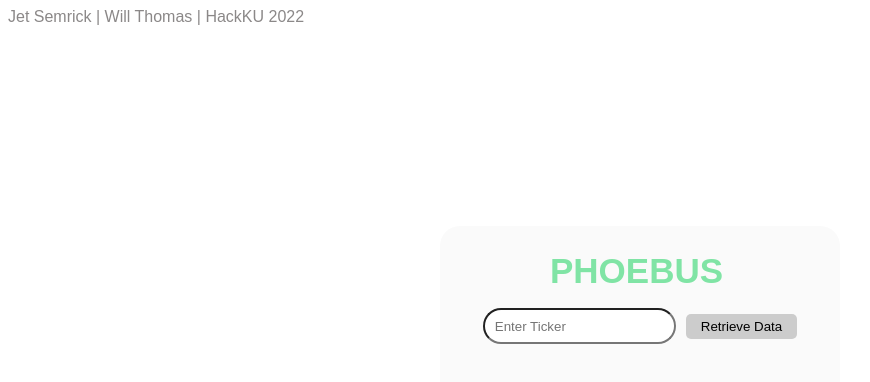
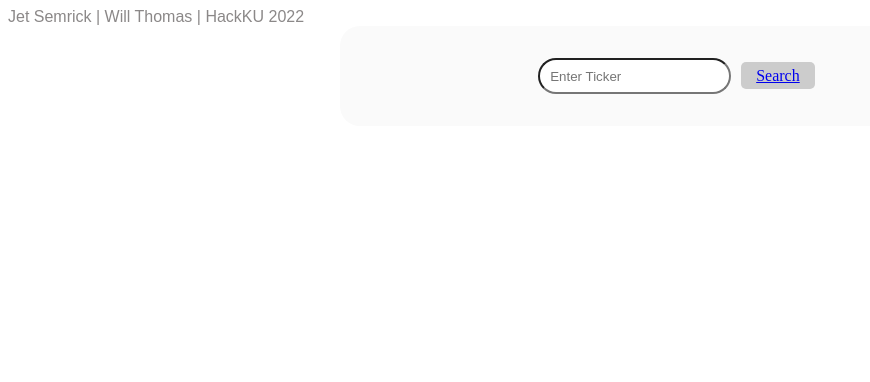
Before and after one commit to Durbatuluk1701/AlgoBackTester, a React (Create React App) app in the folder frontend/: page / in a window 1280 px wide. Shown: the top 382 px of the page, without its empty margins (0-870 px from the left). Built offline with nearby package versions, Linux system fonts and the light colour scheme.

Commit message:
Separating search

```diff
--- a/frontend/src/components/DisplayInfo/DisplayInfo.tsx
+++ b/frontend/src/components/DisplayInfo/DisplayInfo.tsx
@@ -1,3 +1,56 @@
+import { useEffect, useState } from "react";
+import { useSearchParams } from "react-router-dom";
+
+interface ApiData {
+    index: number;
+    date: number;
+    adj_close: number;
+    open: number;
+    close: number;
+    volume: number;
+    low: number;
+    high: number;
+}
+
 export const DisplayInfo = () => {
-    return (<>Hi</>)
+    let [searchParams, setSearchParams] = useSearchParams();
+    let [displayData, setDisplayData] = useState<Array<ApiData>>([]);
+
+    let ticker = searchParams.get("ticker");
+    let start = searchParams.get("start")
+    let end = searchParams.get("end")
+
+    useEffect(() => {
+        let abortController = new AbortController();
+
+        async function get_data() {
+            let searchStr = `http://127.0.0.1:5000/${ticker}/all` + ((start || end) ? `?` : "") + (start ? `start=${start}` : "") + ((start && end) ? `&end=${end}` : (end ? `end=${end}` : ""))
+            console.log(searchStr)
+            let response = await fetch(searchStr, {
+                signal: abortController.signal,
+            });
+            if (!abortController.signal.aborted) {
+                let data = await response.json();
+                setDisplayData(JSON.parse(data));
+            }
+        }
+
+        get_data();
+
+        return () => {
+            abortController.abort();
+        };
+    }, [ticker]);
+
+
+    console.log(typeof (displayData))
+
+    return (
+        <>
+            {
+                displayData.map((record) => {
+                    return (<p key={record.index}>{record.date}, {record.open}, {record.close}</p>)
+                })
+            }
+        </>);
 }
--- a/frontend/src/components/SearchBar/SearchBar.tsx
+++ b/frontend/src/components/SearchBar/SearchBar.tsx
@@ -1,5 +1,6 @@
 import "./SearchBar.css";
-import React, { useState, useEffect } from "react";
+import React, { useState } from "react";
+import { Link } from "react-router-dom";
 
 export const SearchBar = () => {
   /* Ticker Input */
@@ -22,16 +23,7 @@ export const SearchBar = () => {
     event.preventDefault();
   };
 
-  /* Conditional Styling for API Calls */
-  const [isCallSuccess, setIsCallSuccess] = useState(false);
-
-  const handleAPICall = () => {
-    setIsCallSuccess(!isCallSuccess);
-  };
-
-  useEffect(() => {
-    console.log(isCallSuccess);
-  }, [isCallSuccess]);
+  let isCallSuccess = true
 
   return (
     <div className={`container-${isCallSuccess ? "data" : "home"}`}>
@@ -44,12 +36,10 @@ export const SearchBar = () => {
           value={value.ticker}
           onChange={handleTickerEnter}
         />
-        <input
+        <Link
+          to={`/search?ticker=${value.ticker}`}
           className="submit"
-          type="submit"
-          value="Retrieve Data"
-          onClick={handleAPICall}
-        />
+        >Search</Link>
       </form>
     </div>
   );
```
